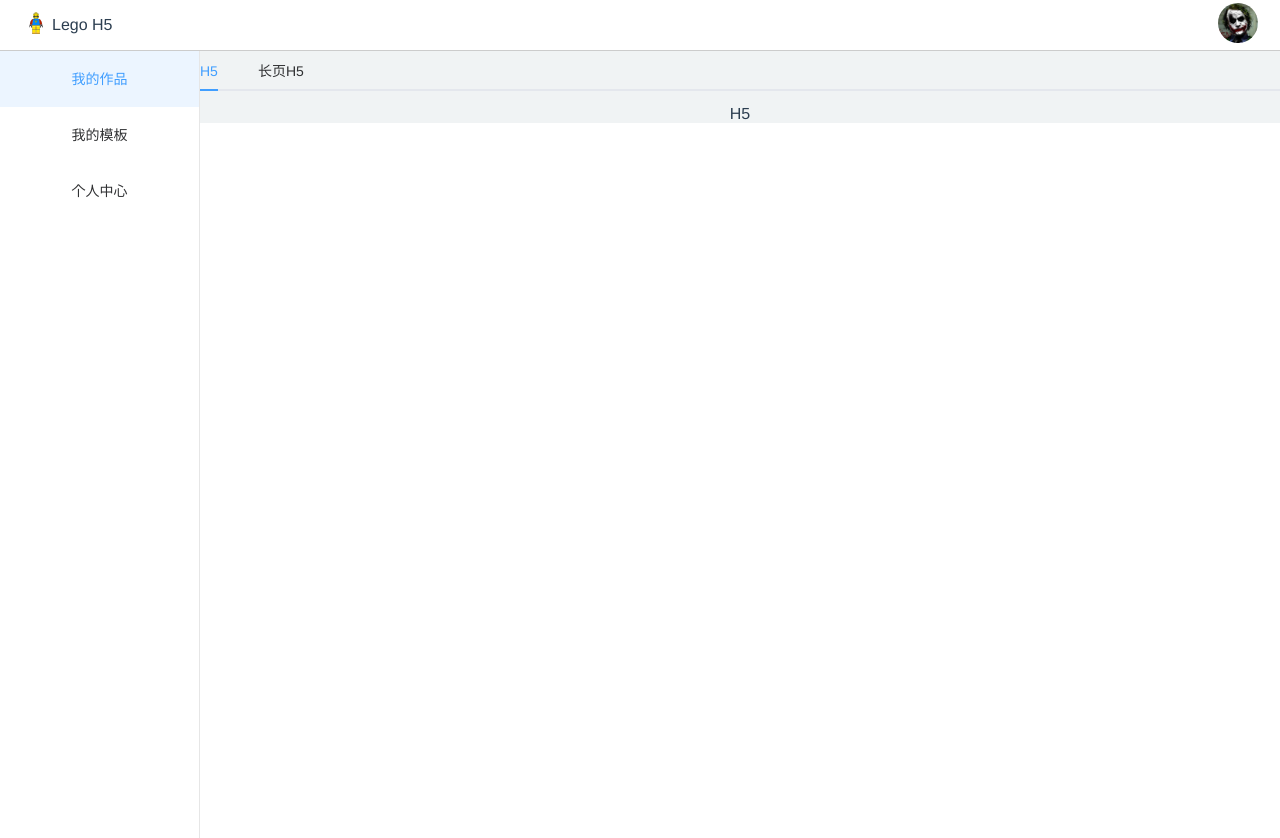
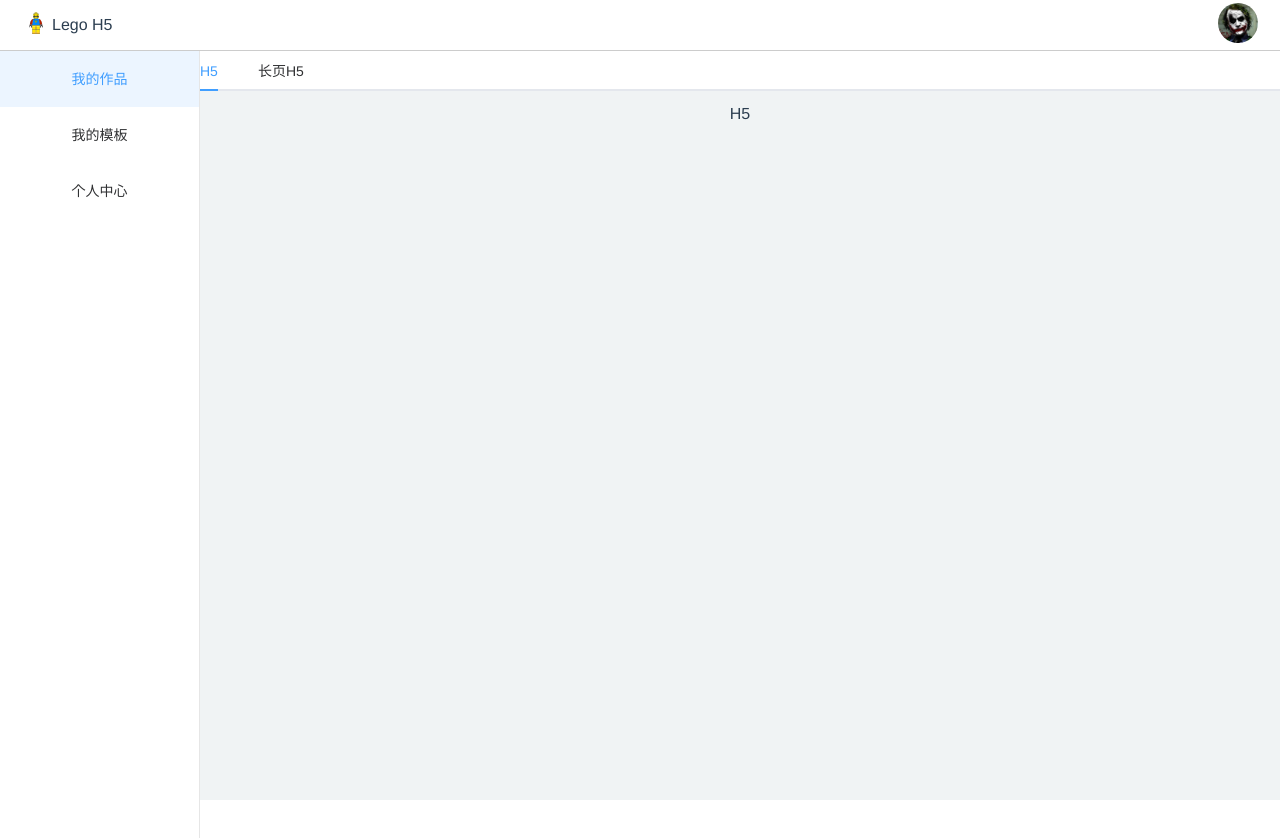
Before and after one commit to MagicHacker/Lego-H5, a Vue app: page /#/mainPage in a window 1280 px wide. Both pictures are taken after a click on the item "我的作品". Shown: the top 838 px of the page. Built offline with nearby package versions, Linux system fonts and the light colour scheme.

Commit message:
feat: 修改页面样式

```diff
--- a/src/components/lego-header/index.vue
+++ b/src/components/lego-header/index.vue
@@ -1,8 +1,7 @@
 <template>
   <div class="main-page-header">
     <div class="header-logo">
-      <icon-svg :icon-class="iconClass"></icon-svg>
-      Lego H5
+      <icon-svg :icon-class="iconClass"></icon-svg>Lego H5
     </div>
     <div class="header-person">
       <el-popover placement="bottom" width="100px" trigger="hover">
@@ -11,7 +10,7 @@
           <li>退出登录</li>
         </ul>
         <div slot="reference">
-          <img src="../../assets/images/joker.jpeg" alt="" />
+          <img src="../../assets/images/joker.jpeg" alt />
         </div>
       </el-popover>
     </div>
@@ -31,6 +30,7 @@ export default class LegoHeader extends Vue {
   align-items: center;
   justify-content: space-between;
   border-bottom: 1px solid #ccc;
+  background-color: #fff;
   padding: 0px 20px;
   .header-logo {
     height: 100%;
--- a/src/components/tabs-page/index.vue
+++ b/src/components/tabs-page/index.vue
@@ -18,4 +18,8 @@ export default class TabsPage extends Vue {
   }
 }
 </script>
-<style lang="less" scoped></style>
+<style lang="less" scoped>
+/deep/ .el-tabs__header {
+  background-color: #fff;
+}
+</style>
--- a/src/views/main-page/index.vue
+++ b/src/views/main-page/index.vue
@@ -21,6 +21,7 @@ export default class MainPage extends Vue {}
 .main-page-wrap {
   width: 100%;
   height: 100%;
+  background-color: #f0f3f4;
   /deep/ .el-container {
     flex-direction: column;
   }
--- a/src/views/works-page/index.vue
+++ b/src/views/works-page/index.vue
@@ -16,6 +16,5 @@ export default class WorksPage extends Vue {}
 <style lang="less" scoped>
 .works-page-wrap {
   overflow: hidden;
-  background-color: #f0f3f4;
 }
 </style>
```
